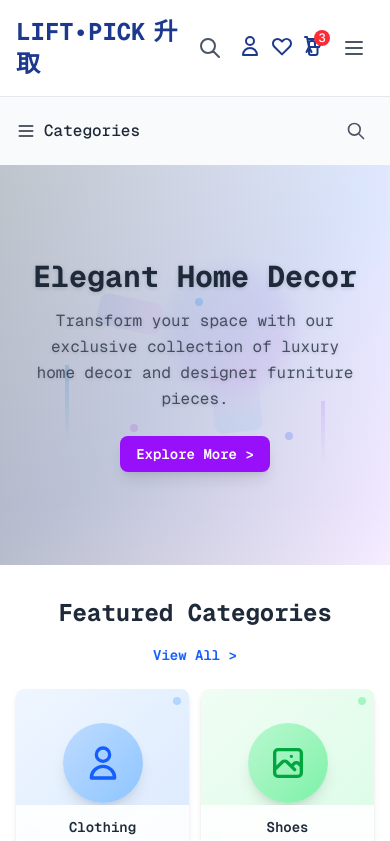
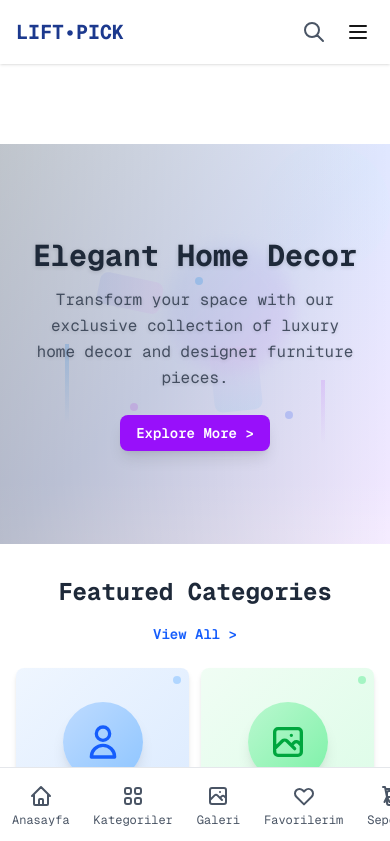
Before and after one commit to sabo64053-pixel/l-ftproje, a Next.js app: page / in a window 390 px wide. Shown: the top 841 px of the page. Built offline with nearby package versions, Linux system fonts and the light colour scheme.

Commit message:
Fix bottom navigation bar positioning and mobile menu - now properly fixed to bottom with z-index 50

```diff
--- a/components/Home.js
+++ b/components/Home.js
@@ -4,7 +4,7 @@ import Image from 'next/image';
 
 const Home = () => {
   return (
-    <main>
+    <main className="pb-20 md:pb-0">
       {/* Hero Section - Responsive height and layout */}
       <section className="relative h-[400px] sm:h-[450px] md:h-[500px] flex items-center overflow-hidden">
         {/* Background Image - Figma Design */}
--- a/components/Navbar.js
+++ b/components/Navbar.js
@@ -15,9 +15,11 @@ const Navbar = () => {
   };
 
   return (
-    <div className="bg-white shadow-sm">
-      {/* Top Utility Bar - Hidden on mobile */}
-      <div className="hidden sm:block border-b border-gray-200">
+    <>
+      {/* Desktop Header - Hidden on mobile */}
+      <div className="hidden md:block bg-white shadow-sm">
+        {/* Top Utility Bar */}
+        <div className="border-b border-gray-200">
           <div className="max-w-7xl mx-auto px-4 sm:px-6 lg:px-8">
             <div className="flex justify-end items-center h-10 space-x-6 text-sm text-gray-500">
               <Link href="/about" className="hover:text-blue-700 transition-colors">
@@ -52,7 +54,7 @@ const Navbar = () => {
               </div>
 
               {/* Search Bar - Desktop */}
-            <div className="hidden lg:flex flex-1 max-w-2xl mx-8">
+              <div className="flex flex-1 max-w-2xl mx-8">
                 <form onSubmit={handleSearch} className="relative w-full">
                   <div className="relative">
                     <div className="absolute inset-y-0 left-0 pl-4 flex items-center pointer-events-none">
@@ -72,29 +74,19 @@ const Navbar = () => {
               </div>
 
               {/* User Actions */}
-            <div className="flex items-center space-x-2 sm:space-x-4 lg:space-x-8">
-              {/* Search Button - Mobile/Tablet */}
-              <button
-                onClick={() => setIsSearchOpen(!isSearchOpen)}
-                className="lg:hidden p-2 text-gray-600 hover:text-gray-900"
-              >
-                <svg className="w-6 h-6" fill="none" stroke="currentColor" viewBox="0 0 24 24">
-                  <path strokeLinecap="round" strokeLinejoin="round" strokeWidth={2} d="M21 21l-6-6m2-5a7 7 0 11-14 0 7 7 0 0114 0z" />
-                </svg>
-              </button>
-
+              <div className="flex items-center space-x-4 lg:space-x-8">
                 <Link href="/profile" className="flex flex-col items-center text-blue-900 hover:text-blue-700 transition-colors">
                   <svg className="w-6 h-6 sm:w-7 sm:h-7 mb-1 sm:mb-2" fill="none" stroke="currentColor" viewBox="0 0 24 24">
                     <path strokeLinecap="round" strokeLinejoin="round" strokeWidth={2} d="M16 7a4 4 0 11-8 0 4 4 0 018 0zM12 14a7 7 0 00-7 7h14a7 7 0 00-7-7z" />
                   </svg>
-                <span className="text-xs sm:text-sm font-medium hidden sm:block">Account</span>
+                  <span className="text-xs sm:text-sm font-medium">Account</span>
                 </Link>
 
                 <Link href="/favorites" className="flex flex-col items-center text-blue-900 hover:text-blue-700 transition-colors">
                   <svg className="w-6 h-6 sm:w-7 sm:h-7 mb-1 sm:mb-2" fill="none" stroke="currentColor" viewBox="0 0 24 24">
                     <path strokeLinecap="round" strokeLinejoin="round" strokeWidth={2} d="M4.318 6.318a4.5 4.5 0 000 6.364L12 20.364l7.682-7.682a4.5 4.5 0 00-6.364-6.364L12 7.636l-1.318-1.318a4.5 4.5 0 00-6.364 0z" />
                   </svg>
-                <span className="text-xs sm:text-sm font-medium hidden sm:block">Favorites</span>
+                  <span className="text-xs sm:text-sm font-medium">Favorites</span>
                 </Link>
 
                 <Link href="/cart" className="flex flex-col items-center text-blue-900 hover:text-blue-700 transition-colors">
@@ -106,64 +98,17 @@ const Navbar = () => {
                       3
                     </span>
                   </div>
-
-                <span className="text-xs sm:text-sm font-medium hidden sm:block">Cart (3)</span>
+                  <span className="text-xs sm:text-sm font-medium">Cart (3)</span>
                 </Link>
-
-              {/* Mobile Menu Button */}
-              <button
-                onClick={() => setIsMobileMenuOpen(!isMobileMenuOpen)}
-                className="lg:hidden p-2 text-gray-600 hover:text-gray-900"
-              >
-                <svg className="w-6 h-6" fill="none" stroke="currentColor" viewBox="0 0 24 24">
-                  <path strokeLinecap="round" strokeLinejoin="round" strokeWidth={2} d="M4 6h16M4 12h16M4 18h16" />
-                </svg>
-              </button>
               </div>
             </div>
           </div>
         </div>
 
-      {/* Mobile Search Bar */}
-      {isSearchOpen && (
-        <div className="lg:hidden border-t border-gray-200 bg-white p-4">
-          <form onSubmit={handleSearch} className="relative">
-            <div className="relative">
-              <div className="absolute inset-y-0 left-0 pl-4 flex items-center pointer-events-none">
-                <svg className="h-5 w-5 text-gray-400" fill="none" stroke="currentColor" viewBox="0 0 24 24">
-                  <path strokeLinecap="round" strokeLinejoin="round" strokeWidth={2} d="M21 21l-6-6m2-5a7 7 0 11-14 0 7 7 0 0114 0z" />
-                </svg>
-              </div>
-              <input
-                type="text"
-                value={searchQuery}
-                onChange={(e) => setSearchQuery(e.target.value)}
-                className="block w-full pl-12 pr-4 py-3 border border-gray-300 rounded-lg focus:outline-none focus:ring-2 focus:ring-blue-600 focus:border-blue-600 text-gray-900 placeholder-gray-500"
-                placeholder="Search for products, categories, or brands..."
-                autoFocus
-              />
-            </div>
-          </form>
-        </div>
-      )}
-
         {/* Bottom Category Navigation Bar */}
         <div className="border-t border-gray-200 bg-gray-50">
           <div className="max-w-7xl mx-auto px-4 sm:px-6 lg:px-8">
-          <nav className="flex items-center justify-between py-4">
-            {/* Mobile Category Button */}
-            <button
-              onClick={() => setIsCategoryMenuOpen(!isCategoryMenuOpen)}
-              className="lg:hidden flex items-center space-x-2 text-gray-800 hover:text-blue-700 transition-colors font-medium"
-            >
-              <svg className="w-5 h-5" fill="none" stroke="currentColor" viewBox="0 0 24 24">
-                <path strokeLinecap="round" strokeLinejoin="round" strokeWidth={2} d="M4 6h16M4 12h16M4 18h16" />
-              </svg>
-              <span>Categories</span>
-            </button>
-
-            {/* Desktop Category Navigation */}
-            <div className="hidden lg:flex items-center justify-center space-x-8">
+            <nav className="flex items-center justify-center space-x-8 py-4">
               <div className="relative">
                 <Link href="/category" className="flex items-center space-x-2 text-gray-800 hover:text-blue-700 transition-colors font-medium">
                   <span>All Categories</span>
@@ -185,107 +130,194 @@ const Navbar = () => {
               <Link href="/category?cat=home-decor" className="text-gray-800 hover:text-blue-700 transition-colors font-medium">
                 Home Decor
               </Link>
-            </div>
-
-            {/* Mobile Search Button */}
-            <button
-              onClick={() => setIsSearchOpen(!isSearchOpen)}
-              className="lg:hidden p-2 text-gray-600 hover:text-gray-900"
-            >
-              <svg className="w-5 h-5" fill="none" stroke="currentColor" viewBox="0 0 24 24">
-                <path strokeLinecap="round" strokeLinejoin="round" strokeWidth={2} d="M21 21l-6-6m2-5a7 7 0 11-14 0 7 7 0 0114 0z" />
-              </svg>
-            </button>
             </nav>
           </div>
         </div>
+      </div>
 
-      {/* Mobile Category Menu */}
-      {isCategoryMenuOpen && (
-        <div className="lg:hidden bg-white border-t border-gray-200">
-          <div className="px-4 py-6 space-y-4">
-            <Link
-              href="/category"
-              className="block text-lg font-medium text-gray-900 hover:text-blue-600 py-2"
-              onClick={() => setIsCategoryMenuOpen(false)}
+      {/* Mobile Header */}
+      <div className="md:hidden bg-white shadow-sm">
+        <div className="flex items-center justify-between p-4">
+          <Link href="/" className="text-xl font-bold text-blue-900">
+            LIFT•PICK
+          </Link>
+
+          <div className="flex items-center space-x-4">
+            <div className="relative">
+              <svg className="w-6 h-6 text-gray-600" fill="none" stroke="currentColor" viewBox="0 0 24 24">
+                <path strokeLinecap="round" strokeLinejoin="round" strokeWidth={2} d="M21 21l-6-6m2-5a7 7 0 11-14 0 7 7 0 0114 0z" />
+              </svg>
+            </div>
+
+            <div
+              onClick={() => setIsMobileMenuOpen(!isMobileMenuOpen)}
+              className="w-8 h-8 flex items-center justify-center cursor-pointer"
             >
-              All Categories
+              <svg className="w-6 h-6" fill="none" stroke="currentColor" viewBox="0 0 24 24">
+                <path strokeLinecap="round" strokeLinejoin="round" strokeWidth={2} d="M4 6h16M4 12h16M4 18h16" />
+              </svg>
+            </div>
+          </div>
+        </div>
+      </div>
+
+      {/* Mobile Menu - Sağdan açılır */}
+      <div className={`md:hidden fixed inset-0 z-50 transition-opacity duration-300 ${isMobileMenuOpen ? 'opacity-100' : 'opacity-0 pointer-events-none'}`}>
+        <div
+          className="absolute inset-0 bg-black bg-opacity-30"
+          onClick={() => setIsMobileMenuOpen(false)}
+        />
+
+        <div className={`absolute right-0 top-0 h-full w-72 bg-white shadow-2xl transform transition-transform duration-300 ease-in-out ${isMobileMenuOpen ? 'translate-x-0' : 'translate-x-full'}`}>
+          <div className="flex flex-col h-full">
+            <div className="flex items-center justify-between p-6 border-b border-gray-100">
+              <div className="flex items-center space-x-2">
+                <div className="w-8 h-8 bg-purple-600 rounded-lg flex items-center justify-center">
+                  <svg className="w-5 h-5 text-white" fill="none" stroke="currentColor" viewBox="0 0 24 24">
+                    <path strokeLinecap="round" strokeLinejoin="round" strokeWidth={2} d="M13 10V3L4 14h7v7l9-11h-7z" />
+                  </svg>
+                </div>
+                <h2 className="text-xl font-bold text-purple-600">LIFT•PICK</h2>
+              </div>
+              <div
+                onClick={() => setIsMobileMenuOpen(false)}
+                className="w-8 h-8 flex items-center justify-center cursor-pointer hover:bg-gray-100 rounded-lg transition-colors"
+              >
+                <svg className="w-5 h-5 text-gray-600" fill="none" stroke="currentColor" viewBox="0 0 24 24">
+                  <path strokeLinecap="round" strokeLinejoin="round" strokeWidth={2} d="M6 18L18 6M6 6l12 12" />
+                </svg>
+              </div>
+            </div>
+
+            <div className="flex-1 overflow-y-auto p-6">
+              <div className="space-y-8">
+                <div className="space-y-4">
+                  <Link href="/features" className="flex items-center text-gray-700 py-3 hover:text-purple-600 transition-colors">
+                    <span className="text-lg font-medium">Features</span>
                   </Link>
-            <Link
-              href="/category?cat=clothing"
-              className="block text-lg font-medium text-gray-900 hover:text-blue-600 py-2"
-              onClick={() => setIsCategoryMenuOpen(false)}
-            >
-              Clothing
+                  <Link href="/pricing" className="flex items-center text-gray-700 py-3 hover:text-purple-600 transition-colors">
+                    <span className="text-lg font-medium">Pricing</span>
                   </Link>
-            <Link
-              href="/category?cat=shoes"
-              className="block text-lg font-medium text-gray-900 hover:text-blue-600 py-2"
-              onClick={() => setIsCategoryMenuOpen(false)}
-            >
-              Shoes
+                  <Link href="/blog" className="flex items-center text-gray-700 py-3 hover:text-purple-600 transition-colors">
+                    <span className="text-lg font-medium">Blog</span>
                   </Link>
-            <Link
-              href="/category?cat=makeup"
-              className="block text-lg font-medium text-gray-900 hover:text-blue-600 py-2"
-              onClick={() => setIsCategoryMenuOpen(false)}
-            >
-              Makeup
+                </div>
+
+                <div className="border-t border-gray-100 pt-6">
+                  <h3 className="text-sm font-semibold text-gray-900 mb-3">Language</h3>
+                  <div className="relative">
+                    <select className="w-full px-4 py-3 border border-gray-200 rounded-lg bg-white text-gray-700 focus:ring-2 focus:ring-purple-500 focus:border-transparent">
+                      <option value="en">🇬🇧 English</option>
+                      <option value="tr">🇹🇷 Türkçe</option>
+                      <option value="de">🇩🇪 Deutsch</option>
+                      <option value="fr">🇫🇷 Français</option>
+                    </select>
+                    <svg className="absolute right-3 top-1/2 transform -translate-y-1/2 w-4 h-4 text-gray-500" fill="none" stroke="currentColor" viewBox="0 0 24 24">
+                      <path strokeLinecap="round" strokeLinejoin="round" strokeWidth={2} d="M19 9l-7 7-7-7" />
+                    </svg>
+                  </div>
+                </div>
+
+                <div className="border-t border-gray-100 pt-6">
+                  <div className="flex items-center space-x-3 mb-4">
+                    <div className="w-8 h-8 bg-gray-200 rounded-full flex items-center justify-center">
+                      <svg className="w-4 h-4 text-gray-600" fill="none" stroke="currentColor" viewBox="0 0 24 24">
+                        <path strokeLinecap="round" strokeLinejoin="round" strokeWidth={2} d="M16 7a4 4 0 11-8 0 4 4 0 018 0zM12 14a7 7 0 00-7 7h14a7 7 0 00-7-7z" />
+                      </svg>
+                    </div>
+                    <span className="text-gray-700 font-medium">User Account</span>
+                  </div>
+
+                  <div className="space-y-3">
+                    <Link href="/profile" className="flex items-center text-gray-700 py-2 hover:bg-gray-50 rounded-lg px-2 transition-colors">
+                      <svg className="w-5 h-5 mr-3 text-gray-600" fill="none" stroke="currentColor" viewBox="0 0 24 24">
+                        <path strokeLinecap="round" strokeLinejoin="round" strokeWidth={2} d="M16 7a4 4 0 11-8 0 4 4 0 018 0zM12 14a7 7 0 00-7 7h14a7 7 0 00-7-7z" />
+                      </svg>
+                      My Account
                     </Link>
-            <Link
-              href="/category?cat=home-decor"
-              className="block text-lg font-medium text-gray-900 hover:text-blue-600 py-2"
-              onClick={() => setIsCategoryMenuOpen(false)}
-            >
-              Home Decor
+                    <Link href="/favorites" className="flex items-center text-gray-700 py-2 hover:bg-gray-50 rounded-lg px-2 transition-colors">
+                      <svg className="w-5 h-5 mr-3 text-gray-600" fill="none" stroke="currentColor" viewBox="0 0 24 24">
+                        <path strokeLinecap="round" strokeLinejoin="round" strokeWidth={2} d="M4.318 6.318a4.5 4.5 0 000 6.364L12 20.364l7.682-7.682a4.5 4.5 0 00-6.364-6.364L12 7.636l-1.318-1.318a4.5 4.5 0 00-6.364 0z" />
+                      </svg>
+                      Favorites
+                    </Link>
+                    <Link href="/cart" className="flex items-center text-gray-700 py-2 hover:bg-gray-50 rounded-lg px-2 transition-colors">
+                      <div className="relative mr-3">
+                        <svg className="w-5 h-5 text-gray-600" fill="none" stroke="currentColor" viewBox="0 0 24 24">
+                          <path strokeLinecap="round" strokeLinejoin="round" strokeWidth={2} d="M3 3h2l.4 2M7 13h10l4-8H5.4m0 0L7 13m0 0l-2.5 5M7 13l2.5 5m6-5v6a2 2 0 01-2 2H9a2 2 0 01-2-2v-6m6 0V9a2 2 0 00-2-2H9a2 2 0 00-2 2v4.01" />
+                        </svg>
+                        <span className="absolute -top-1 -right-1 bg-red-500 text-white text-xs rounded-full w-4 h-4 flex items-center justify-center">3</span>
+                      </div>
+                      Cart (3)
+                    </Link>
+                  </div>
+
+                  <div className="mt-6">
+                    <button className="w-full flex items-center justify-center space-x-2 px-4 py-3 border border-gray-200 rounded-lg bg-white text-gray-700 hover:bg-gray-50 transition-colors">
+                      <svg className="w-5 h-5" fill="none" stroke="currentColor" viewBox="0 0 24 24">
+                        <path strokeLinecap="round" strokeLinejoin="round" strokeWidth={2} d="M17 16l4-4m0 0l-4-4m4 4H7m6 4v1a3 3 0 01-3 3H6a3 3 0 01-3-3V7a3 3 0 013-3h4a3 3 0 013 3v1" />
+                      </svg>
+                      <span>Logout</span>
+                    </button>
+                  </div>
+                </div>
+              </div>
+            </div>
+          </div>
+        </div>
+      </div>
+
+      {/* Bottom Navigation Bar - Mobile Only */}
+      <div className="md:hidden fixed bottom-0 left-0 right-0 bg-white border-t border-gray-200 z-50">
+        <div className="flex items-center justify-around py-2">
+          {/* Anasayfa */}
+          <Link href="/" className="flex flex-col items-center py-2 px-3 rounded-lg transition-colors">
+            <svg className="w-6 h-6 text-gray-600 mb-1" fill="none" stroke="currentColor" viewBox="0 0 24 24">
+              <path strokeLinecap="round" strokeLinejoin="round" strokeWidth={2} d="M3 12l2-2m0 0l7-7 7 7M5 10v10a1 1 0 001 1h3m10-11l2 2m-2-2v10a1 1 0 01-1 1h-3m-6 0a1 1 0 001-1v-4a1 1 0 011-1h2a1 1 0 011 1v4a1 1 0 001 1m-6 0h6" />
+            </svg>
+            <span className="text-xs text-gray-600">Anasayfa</span>
+          </Link>
+
+          {/* Kategoriler */}
+          <Link href="/category" className="flex flex-col items-center py-2 px-3 rounded-lg transition-colors">
+            <svg className="w-6 h-6 text-gray-600 mb-1" fill="none" stroke="currentColor" viewBox="0 0 24 24">
+              <path strokeLinecap="round" strokeLinejoin="round" strokeWidth={2} d="M4 6a2 2 0 012-2h2a2 2 0 012 2v2a2 2 0 01-2 2H6a2 2 0 01-2-2V6zM14 6a2 2 0 012-2h2a2 2 0 012 2v2a2 2 0 01-2 2h-2a2 2 0 01-2-2V6zM4 16a2 2 0 012-2h2a2 2 0 012 2v2a2 2 0 01-2 2H6a2 2 0 01-2-2v-2zM14 16a2 2 0 012-2h2a2 2 0 012 2v2a2 2 0 01-2 2h-2a2 2 0 01-2-2v-2z" />
+            </svg>
+            <span className="text-xs text-gray-600">Kategoriler</span>
+          </Link>
+
+          {/* Galeri */}
+          <Link href="/gallery" className="flex flex-col items-center py-2 px-3 rounded-lg transition-colors">
+            <svg className="w-6 h-6 text-gray-600 mb-1" fill="none" stroke="currentColor" viewBox="0 0 24 24">
+              <path strokeLinecap="round" strokeLinejoin="round" strokeWidth={2} d="M4 16l4.586-4.586a2 2 0 012.828 0L16 16m-2-2l1.586-1.586a2 2 0 012.828 0L20 14m-6-6h.01M6 20h12a2 2 0 002-2V6a2 2 0 00-2-2H6a2 2 0 00-2 2v12a2 2 0 002 2z" />
+            </svg>
+            <span className="text-xs text-gray-600">Galeri</span>
+          </Link>
+
+          {/* Favorilerim */}
+          <Link href="/favorites" className="flex flex-col items-center py-2 px-3 rounded-lg transition-colors">
+            <svg className="w-6 h-6 text-gray-600 mb-1" fill="none" stroke="currentColor" viewBox="0 0 24 24">
+              <path strokeLinecap="round" strokeLinejoin="round" strokeWidth={2} d="M4.318 6.318a4.5 4.5 0 000 6.364L12 20.364l7.682-7.682a4.5 4.5 0 00-6.364-6.364L12 7.636l-1.318-1.318a4.5 4.5 0 00-6.364 0z" />
+            </svg>
+            <span className="text-xs text-gray-600">Favorilerim</span>
+          </Link>
+
+          {/* Sepetim */}
+          <Link href="/cart" className="flex flex-col items-center py-2 px-3 rounded-lg transition-colors">
+            <div className="relative">
+              <svg className="w-6 h-6 text-gray-600 mb-1" fill="none" stroke="currentColor" viewBox="0 0 24 24">
+                <path strokeLinecap="round" strokeLinejoin="round" strokeWidth={2} d="M3 3h2l.4 2M7 13h10l4-8H5.4m0 0L7 13m0 0l-2.5 5M7 13l2.5 5m6-5v6a2 2 0 01-2 2H9a2 2 0 01-2-2v-6m6 0V9a2 2 0 00-2-2H9a2 2 0 00-2 2v4.01" />
+              </svg>
+              <span className="absolute -top-1 -right-1 bg-red-500 text-white text-xs rounded-full w-4 h-4 flex items-center justify-center">3</span>
+            </div>
+            <span className="text-xs text-gray-600">Sepetim</span>
           </Link>
         </div>
       </div>
-      )}
 
-      {/* Mobile Menu */}
-      {isMobileMenuOpen && (
-        <div className="lg:hidden bg-white border-t border-gray-200">
-          <div className="px-4 py-6 space-y-4">
-            <Link
-              href="/profile"
-              className="block text-lg font-medium text-gray-900 hover:text-blue-600 py-2"
-              onClick={() => setIsMobileMenuOpen(false)}
-            >
-              My Account
-            </Link>
-            <Link
-              href="/favorites"
-              className="block text-lg font-medium text-gray-900 hover:text-blue-600 py-2"
-              onClick={() => setIsMobileMenuOpen(false)}
-            >
-              Favorites
-            </Link>
-            <Link
-              href="/orders"
-              className="block text-lg font-medium text-gray-900 hover:text-blue-600 py-2"
-              onClick={() => setIsMobileMenuOpen(false)}
-            >
-              My Orders
-            </Link>
-            <Link
-              href="/help"
-              className="block text-lg font-medium text-gray-900 hover:text-blue-600 py-2"
-              onClick={() => setIsMobileMenuOpen(false)}
-            >
-              Help
-            </Link>
-            <Link
-              href="/contact"
-              className="block text-lg font-medium text-gray-900 hover:text-blue-600 py-2"
-              onClick={() => setIsMobileMenuOpen(false)}
-            >
-              Contact
-            </Link>
-          </div>
-        </div>
-      )}
-    </div>
+      {/* Add bottom padding for mobile to account for bottom navigation */}
+      <div className="md:hidden pb-20"></div>
+    </>
   );
 };
 
```
Also changed, not shown: pages/product/[id].js (+38 -88 lines). Lines whose indentation alone changed are shown as unchanged.
